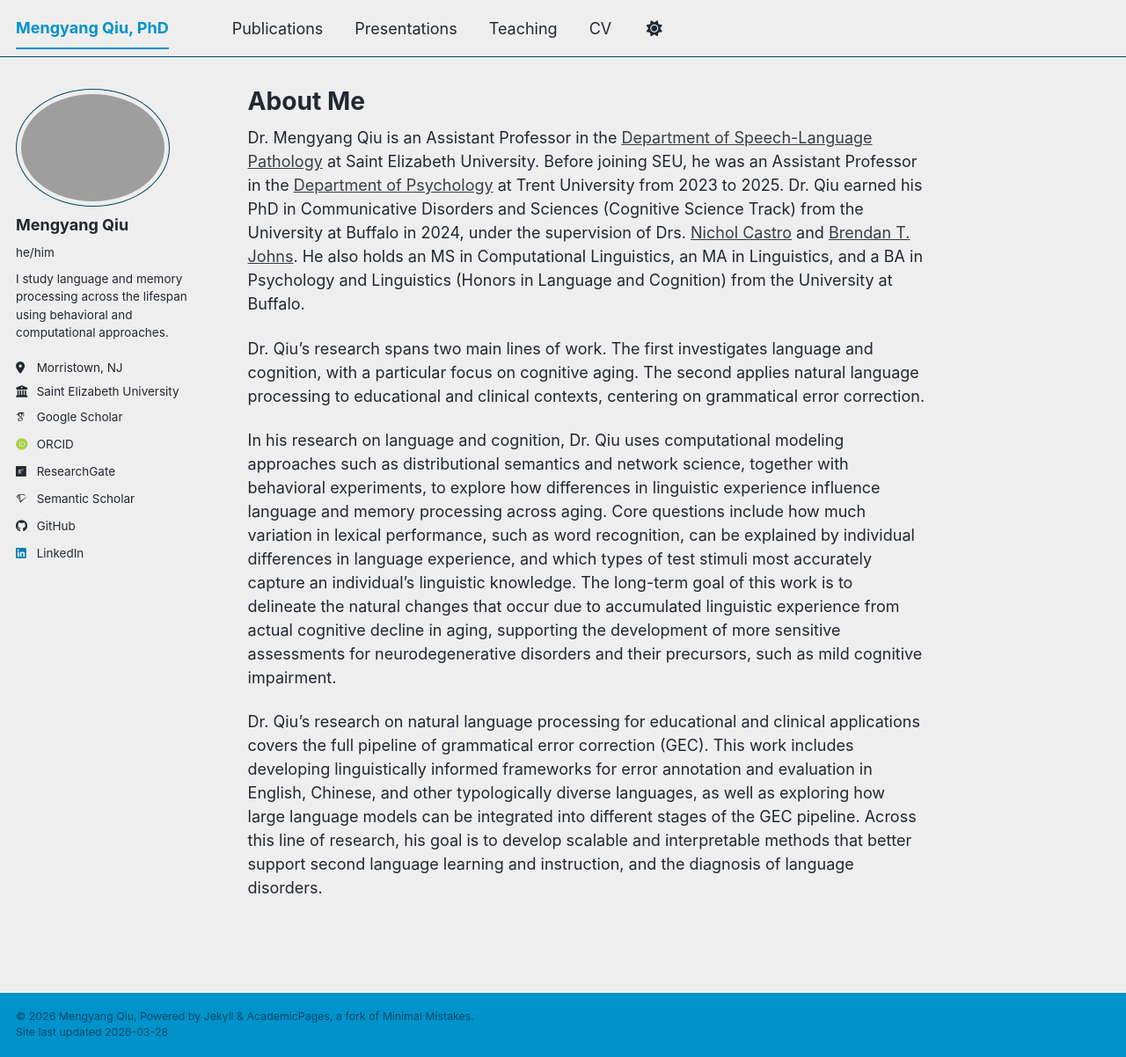
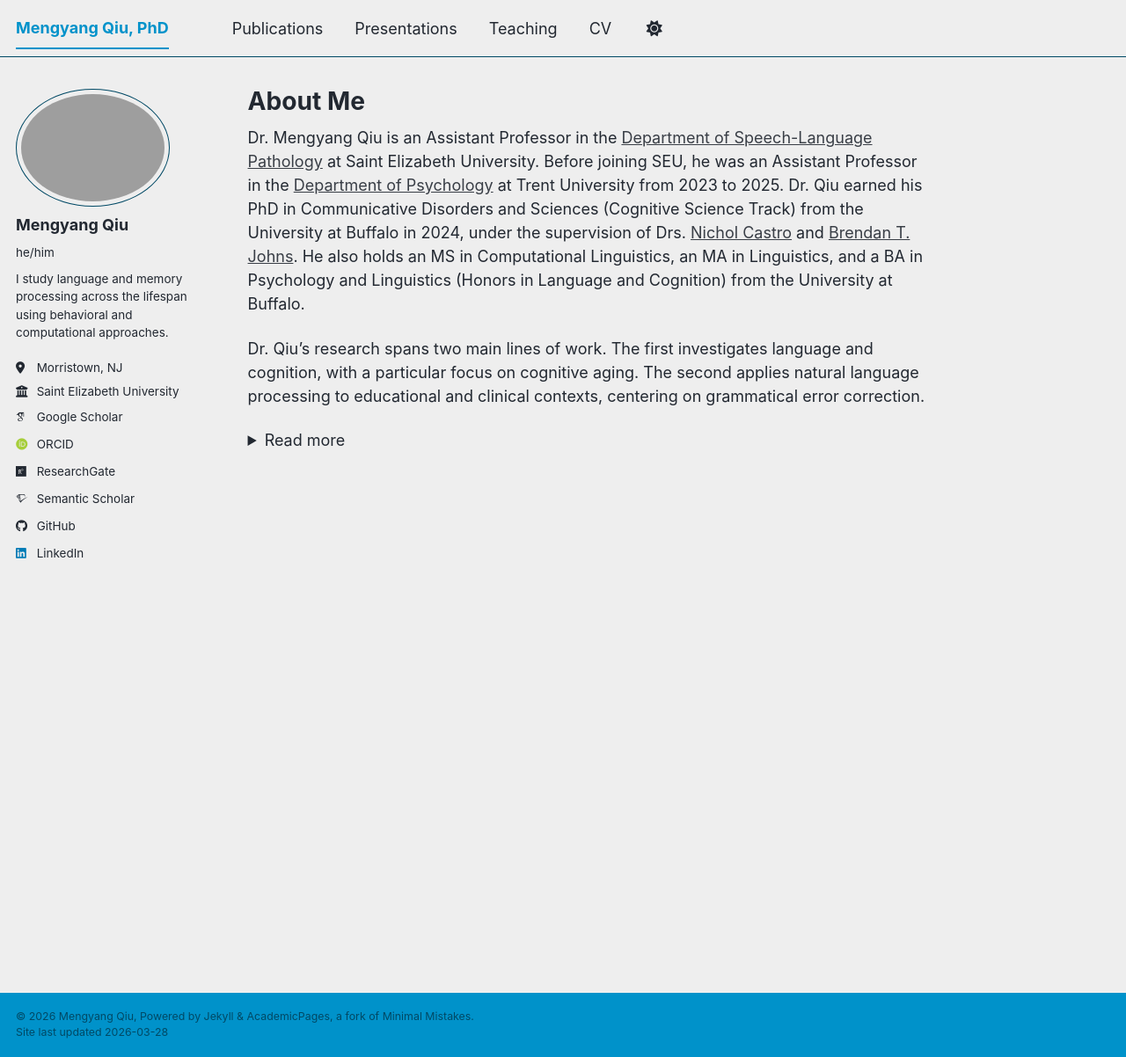
Before and after one commit to mengyangq/mengyangq.github.io, a Jekyll site: the page built from _pages/about.md, in a window 1280 px wide and 1202 px high. Shown: the whole window at 88% size. Built offline with Jekyll 4.4.1, drawn with Linux system fonts in a browser that asks for light colours; some web fonts are replaced; a script bundle is joined from its source files by our own code; library files that are not in the unit come from our copies.

Commit message:
Update about.md

```diff
--- a/_pages/about.md
+++ b/_pages/about.md
@@ -11,6 +11,11 @@ Dr. Mengyang Qiu is an Assistant Professor in the [Department of Speech-Language
 
 Dr. Qiu’s research spans two main lines of work. The first investigates language and cognition, with a particular focus on cognitive aging. The second applies natural language processing to educational and clinical contexts, centering on grammatical error correction.
 
+<details>
+<summary>Read more</summary>
+
 In his research on language and cognition, Dr. Qiu uses computational modeling approaches such as distributional semantics and network science, together with behavioral experiments, to explore how differences in linguistic experience influence language and memory processing across aging. Core questions include how much variation in lexical performance, such as word recognition, can be explained by individual differences in language experience, and which types of test stimuli most accurately capture an individual’s linguistic knowledge. The long-term goal of this work is to delineate the natural changes that occur due to accumulated linguistic experience from actual cognitive decline in aging, supporting the development of more sensitive assessments for neurodegenerative disorders and their precursors, such as mild cognitive impairment.
 
 Dr. Qiu’s research on natural language processing for educational and clinical applications covers the full pipeline of grammatical error correction (GEC). This work includes developing linguistically informed frameworks for error annotation and evaluation in English, Chinese, and other typologically diverse languages, as well as exploring how large language models can be integrated into different stages of the GEC pipeline. Across this line of research, his goal is to develop scalable and interpretable methods that better support second language learning and instruction, and the diagnosis of language disorders.
+
+</details>
```
